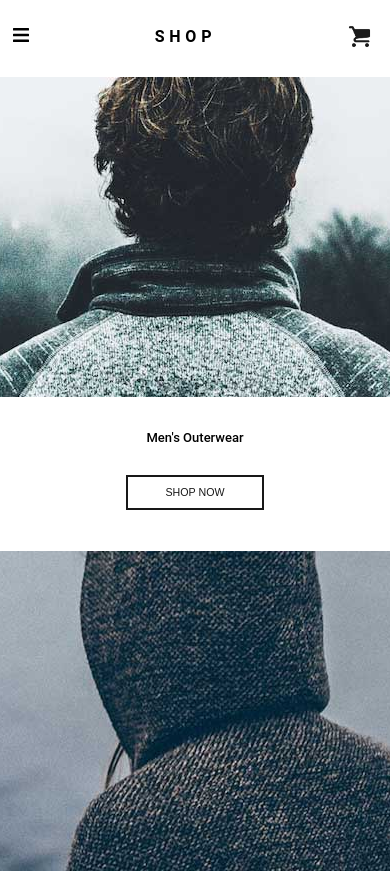
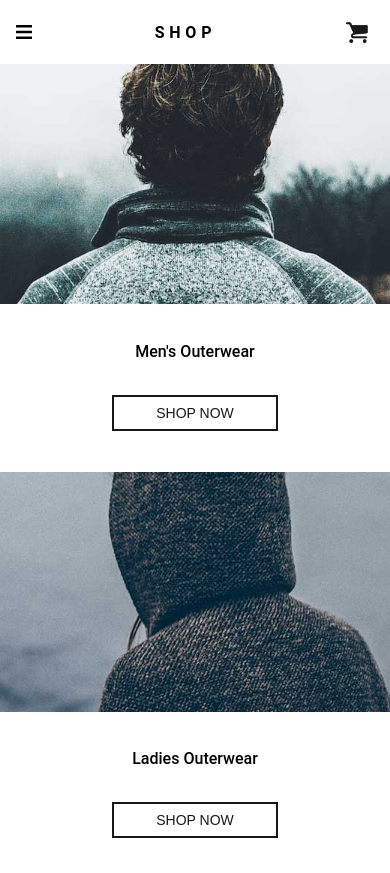
Before and after one commit to Adarshpandey31/React_Website, a React (Create React App) app: page / in a window 390 px wide. Shown: the top 873 px of the page. Built offline with nearby package versions, Linux system fonts and the light colour scheme.

Commit message:
fixed mobile-vies css

```diff
--- a/src/components/BodyHome.jsx
+++ b/src/components/BodyHome.jsx
@@ -20,7 +20,7 @@ function BodyHome() {
 
     <div className="box1">
     <img src ={ladies_outerwear} className="img"></img>
-    <h2 className = "img-title">Ladies Outwear</h2>
+    <h2 className = "img-title">Ladies Outerwear</h2>
     <button className="shop-btn">
         <a href="/ladies_outerwear" className="text_btn" aria-label="Ladies Outerwear Shop Now">
             Shop Now
--- a/src/styles/BodyHome.css
+++ b/src/styles/BodyHome.css
@@ -78,33 +78,40 @@ button{
     background:white;
 }
 
-@media (max-width: 1650px){
+@media (max-width: 1200px){
 
     .box1{
     margin-left: 0 ;
     margin-right: 0 ;
     }
 
+    img{
+        height: 240;
+    }
+
 }
 
-@media  (max-width: 400px) {
+@media  (max-width: 700px) {
 
     .img-title {
-        font-size: 1em;
+        font-size: 16px;
         font-weight: 500;
-        margin-top: 2em;
-        margin-bottom: 2em;
     }
 
     .shop-btn > * {
 
-        font-size: 0.8em;
+        font-size: 14px;
         font-weight: 500;
         margin: 0;
-        padding: 0.9em 3.5em;
+        padding: 8px 42px;
     }
+
+    img {
+      height: 240px;
+    }
+
 }
-@media  (max-width: 240px) {
+@media (max-width: 240px) {
 
     h2 {
         font-size: 0.6em;
--- a/src/styles/HeaderPart.css
+++ b/src/styles/HeaderPart.css
@@ -45,7 +45,7 @@
   width: 100%;
   text-align: center;
   margin-bottom: 12px;
-  margin-top: 20px;
+  margin-top: 18px;
 
 }
 
@@ -65,7 +65,7 @@
 }
 
 
-@media (max-width: 640px) {
+@media (max-width: 700px) {
   .navbar {
     display: none;
     /* Hide the menu items */
@@ -82,7 +82,7 @@
   .logo {
     /* border: 2px solid black; */
     float: right;
-    margin-right: 1em;
+    margin-right: 1.2em;
     margin-top: -1px;
   }
 
@@ -90,7 +90,7 @@
     float: left;
     display: block;
     cursor: pointer;
-    margin-left: 1em;
+    margin-left: 1.2em;
     margin-top: 5.5px;
     /* margin-bottom: 3.5px; */
     color: black;
@@ -170,9 +170,10 @@
   }
 
   .topContainer {
-    margin-top: 1.5em;
+    margin-top: 16px;
     text-align: center;
-    height: 30px;
-    margin-bottom: 2.1em;
+    height: 32px;
+    margin-bottom: 16px;
+    /* border-top: 2px solid black; */
   }
 }
```
